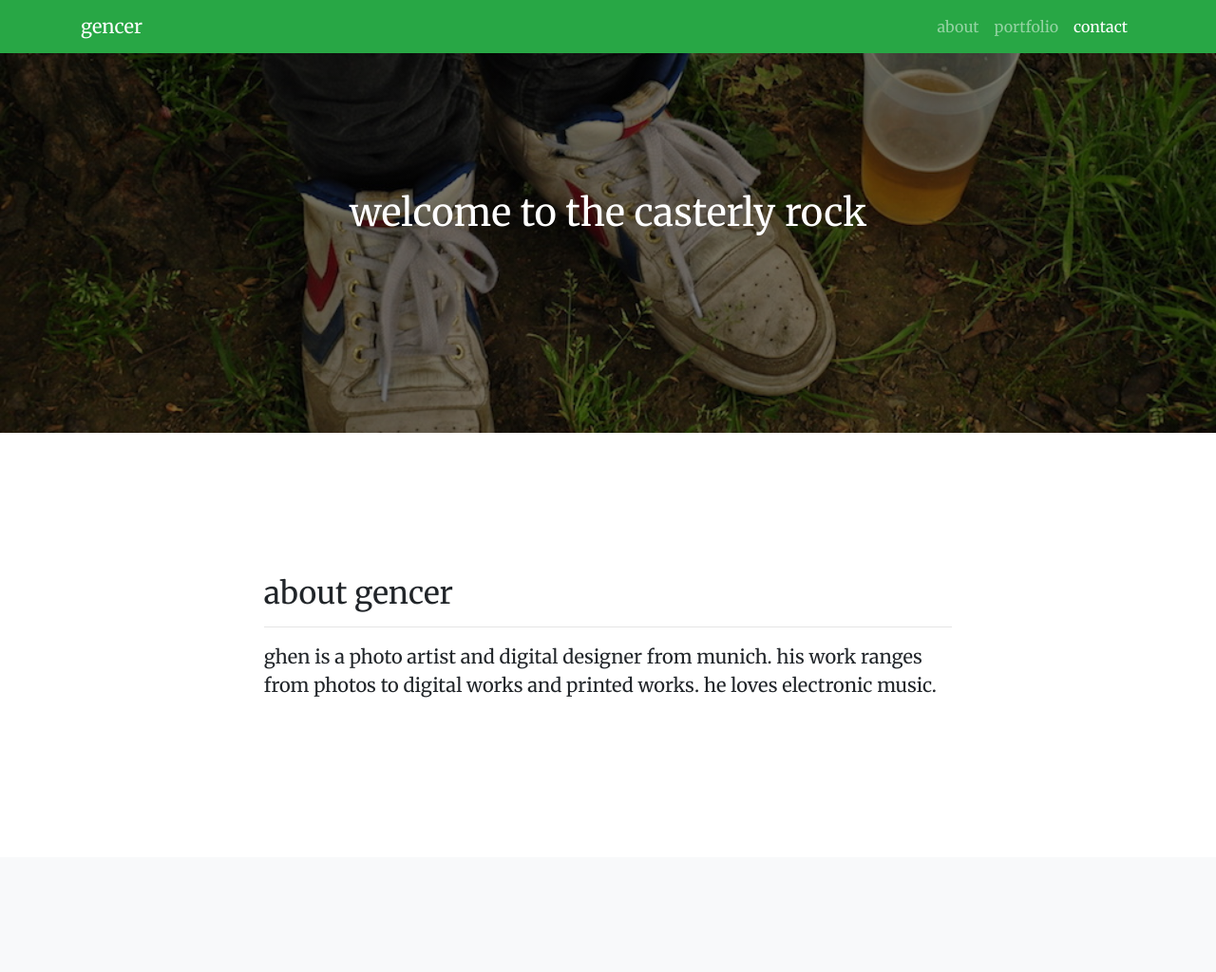
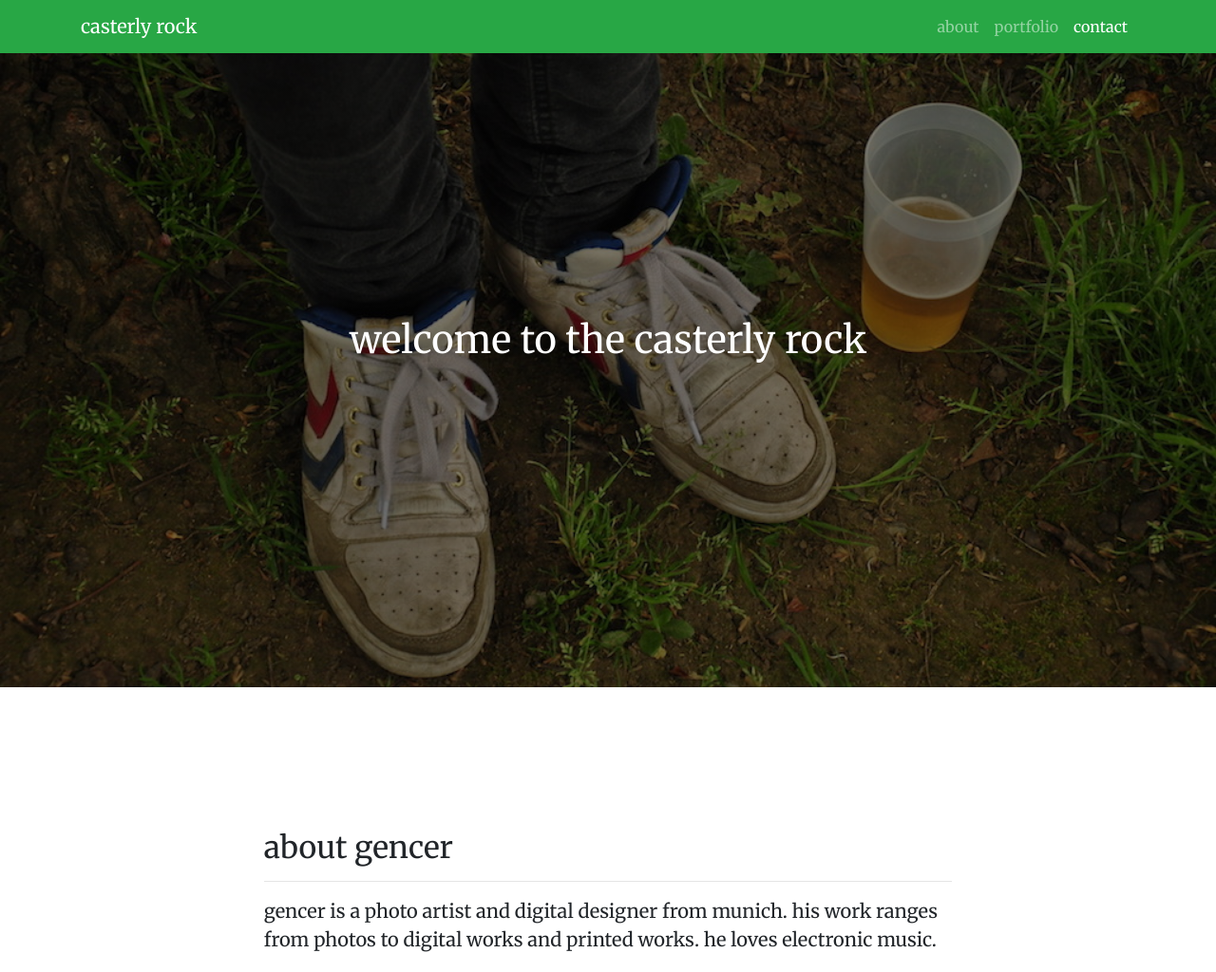
Before and after one commit to ghendor/ghendor.github.io, a plain HTML site: page index.html in a window 1280 px wide. Shown: the top 1024 px of the page at 95% size. Drawn offline with Linux system fonts and the light colour scheme.

Commit message:
Add files via upload

```diff
--- a/css/style.css
+++ b/css/style.css
@@ -1,9 +1,10 @@
 body {
   font-family: 'Merriweather', serif;
+  margin-bottom: 250px;
 }
 
 header {
-  padding: 200px 0 200px;
+  padding: 334px 0 334px;
   background-image: linear-gradient(rgba(0, 0, 0, 0.5), rgba(0, 0, 0, 0.5)), url("../images/May-2015-Graz.jpg");
   height: 50%;
   background-position: center;
--- a/index.html
+++ b/index.html
@@ -6,7 +6,7 @@
   <meta charset="utf-8">
   <meta name="viewport" content="width=device-width, initial-scale=1, shrink-to-fit=no">
 
-  <title>Gencer_Portfolio</title>
+  <title>casterly rock by gencer</title>
 
   <link href="vendor/bootstrap/css/bootstrap.min.css" rel="stylesheet">
   <link href="css/style.css" rel="stylesheet">
@@ -18,7 +18,7 @@
 
   <nav class="navbar navbar-expand-lg navbar-dark bg-success fixed-top" id="mainNav">
     <div class="container">
-      <a class="navbar-brand js-scroll-trigger" href="#page-top">gencer</a>
+      <a class="navbar-brand js-scroll-trigger" href="#page-top">casterly rock</a>
       <button class="navbar-toggler" type="button" data-toggle="collapse" data-target="#navbarResponsive" aria-controls="navbarResponsive" aria-expanded="false" aria-label="Toggle navigation">
         <span class="navbar-toggler-icon"></span>
       </button>
@@ -50,7 +50,7 @@
         <div class="col-lg-8 mx-auto">
           <h2>about gencer</h2>
           <hr>
-          <p class="lead">ghen is a photo artist and digital designer from munich. his work ranges from photos to digital works and printed works. he loves electronic music.</p>
+          <p class="lead">gencer is a photo artist and digital designer from munich. his work ranges from photos to digital works and printed works. he loves electronic music.</p>
         </div>
       </div>
     </div>
```
